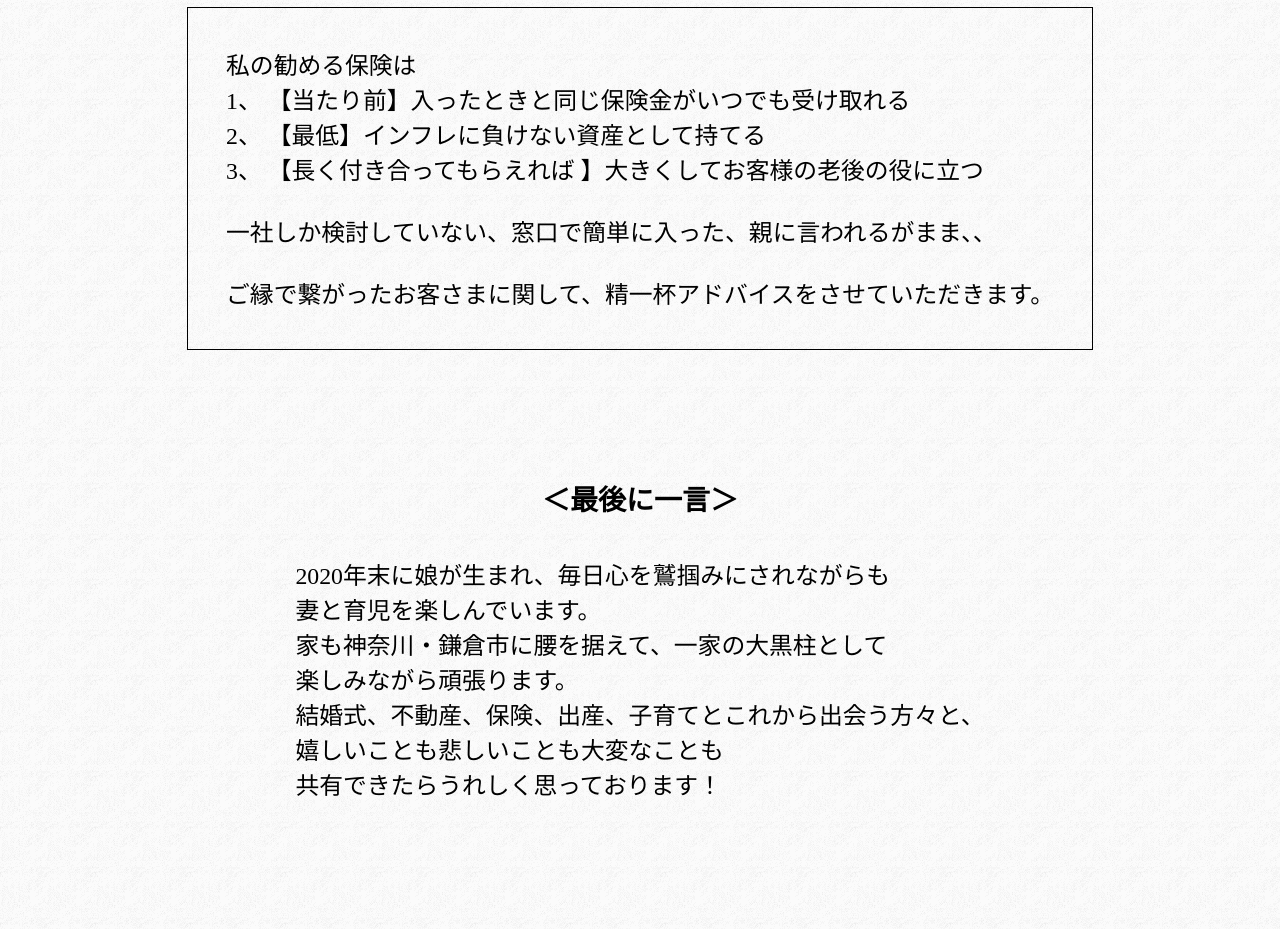
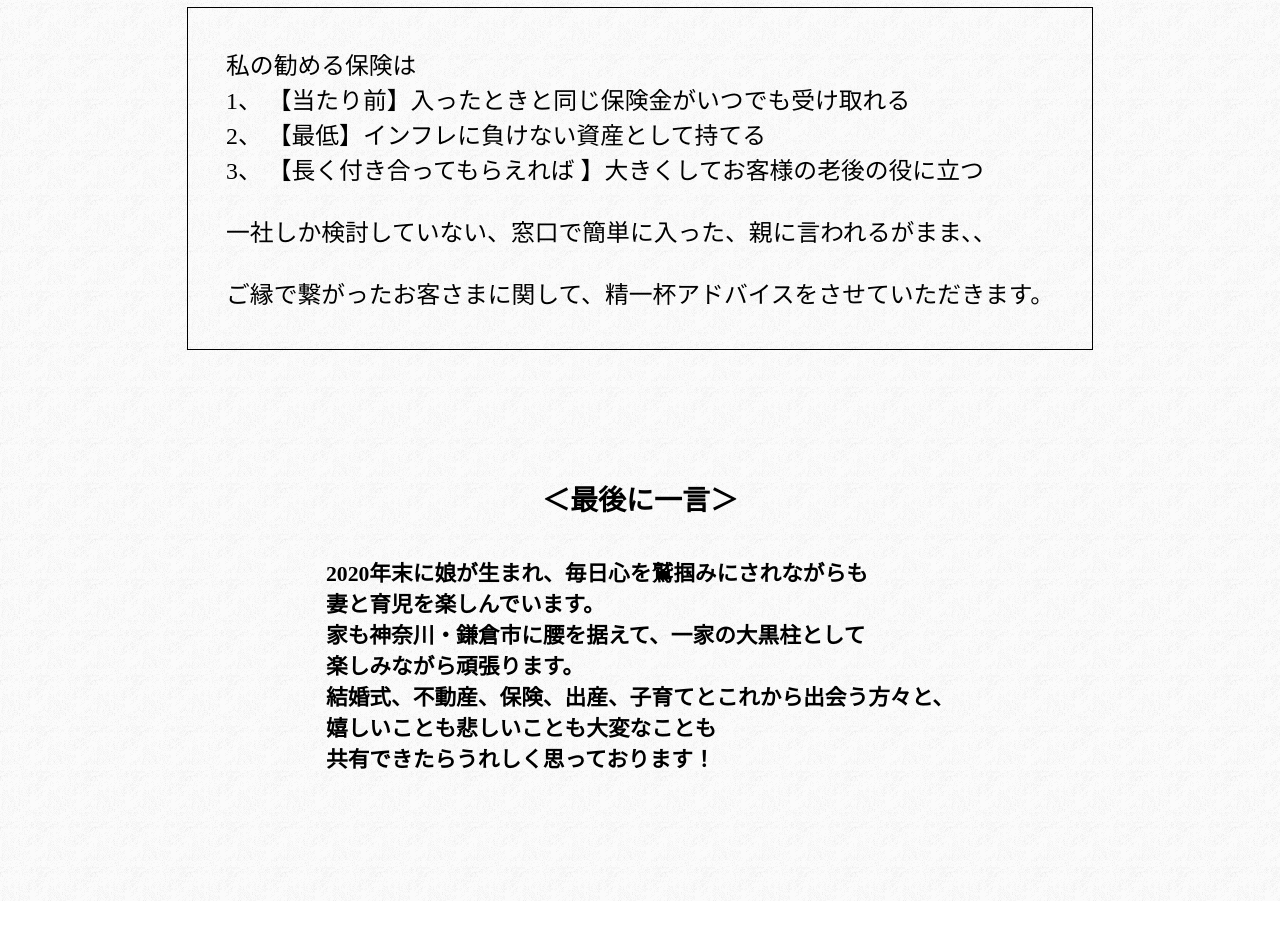
Before and after one commit to manabu-creater/masaya.profile, a plain HTML site: page next.html in a window 1280 px wide. Shown: the part 196-1125 px from the top of the page. After the commit the page ends 1097 px from the top, so only its background shows below. Drawn offline with Linux system fonts and the light colour scheme.

Commit message:
文章幅縮小

```diff
--- a/next.css
+++ b/next.css
@@ -66,7 +66,8 @@ header {
   display: block;
   display: flex;
   justify-content: center;
-  font-size: 170%;
+  font-size: 155%;
+  font-weight: bold;
   margin-top: 3%;
 }
 
```
